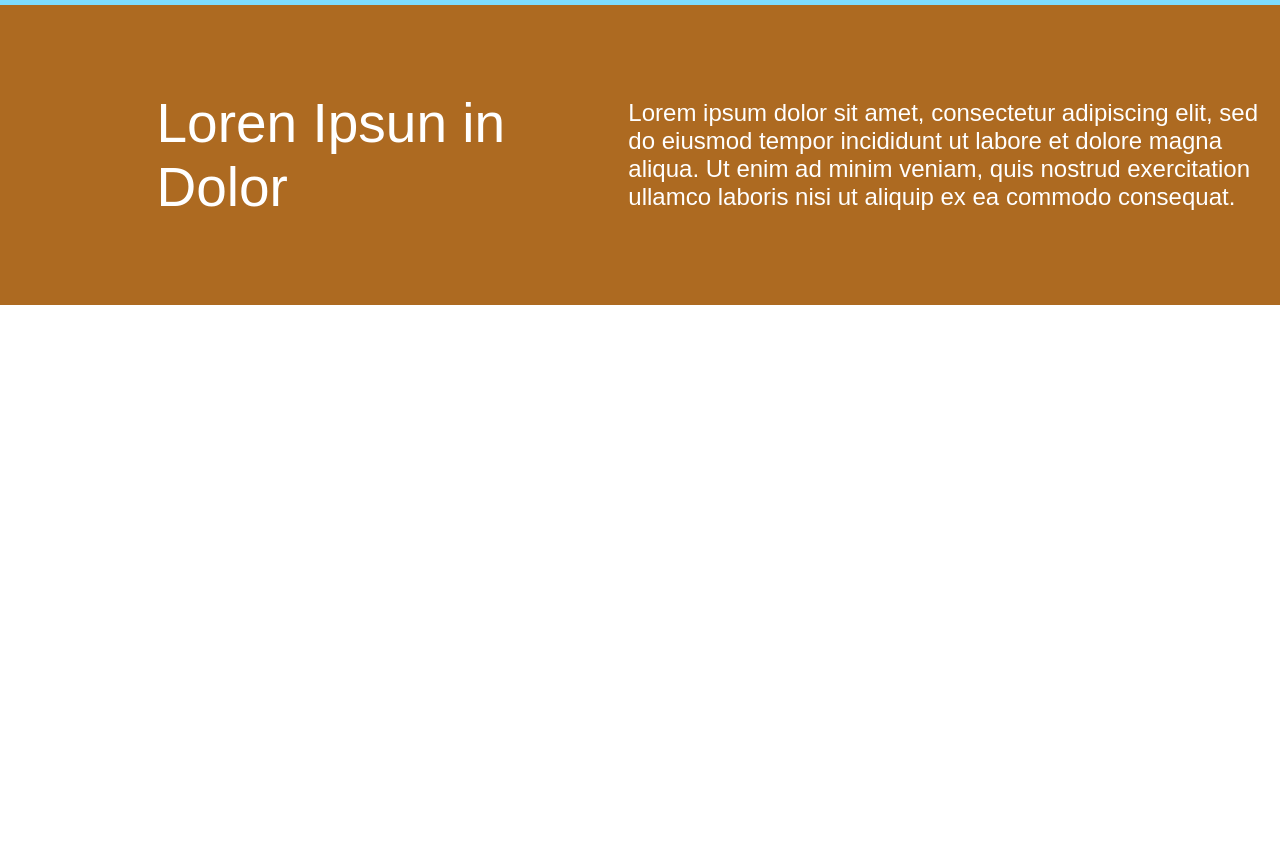
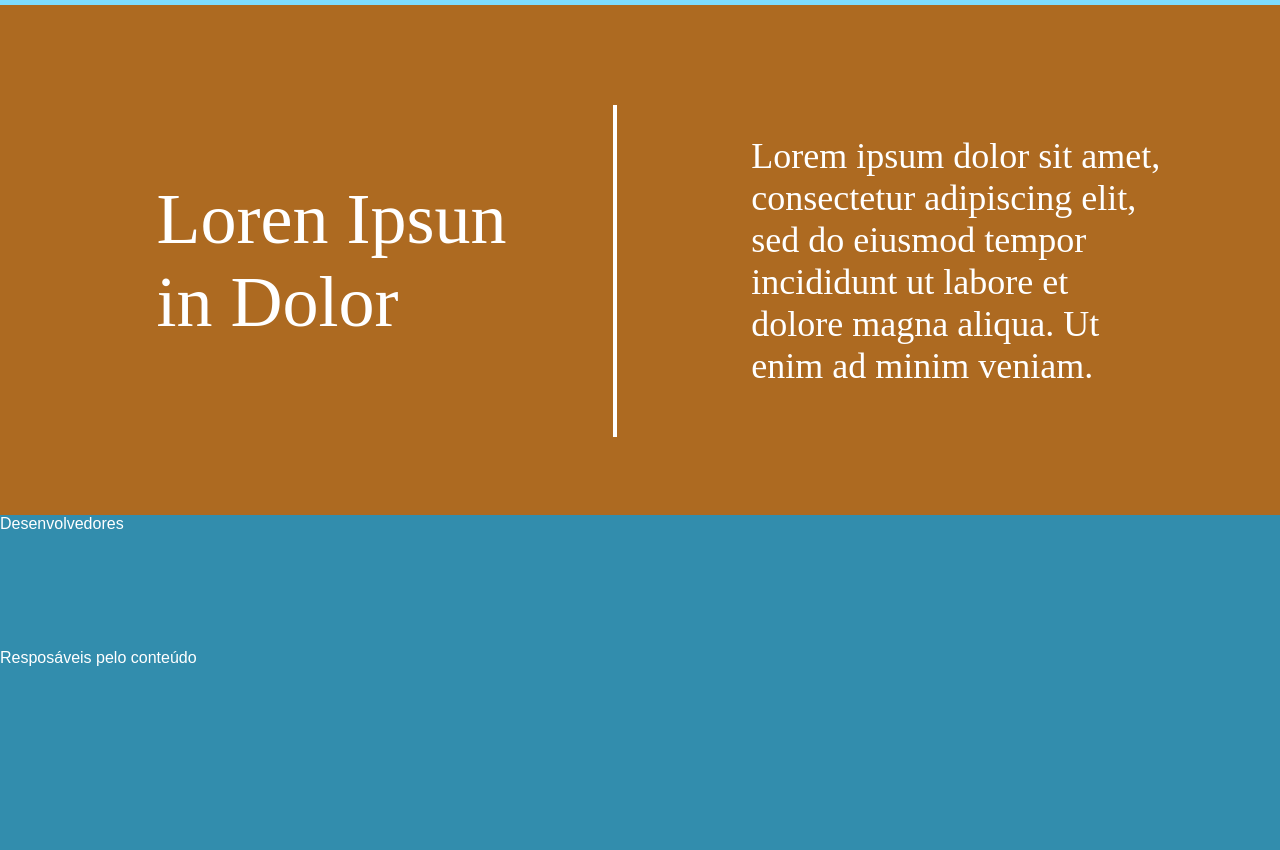
Before and after one commit to marcio24/LearnPod, a plain HTML site: page index.html in a window 1280 px wide. Shown: the part 1950-2800 px from the top of the page. Before the commit the page ends 2255 px from the top, so only its background shows below. Drawn offline with Linux system fonts and the light colour scheme; a web font is replaced by a local one.

Commit message:
Falta apenas o Footer no index1
Nessa versão está faltando apenas o footer ser concluido

```diff
--- a/index.html
+++ b/index.html
@@ -10,15 +10,11 @@
 <link rel="preconnect" href="https://fonts.gstatic.com" crossorigin>
 <link href="https://fonts.googleapis.com/css2?family=Rancho&display=swap" rel="stylesheet">
     <script src="index.js"></script>
-
-
     <title>LearnBlog</title>
-
-
 </head>
 <body>
     <div id="trava">
-    <header>
+     <header>
         <div class="tdheader">
             <div class="alinhahed">
                 <img src="Imagens/learn.png" class="miniatura">
@@ -65,7 +61,6 @@
                     <img src="Imagens/pngwing.com.png" class="nuvem">
                     <img src="Imagens/small-actions-big-impact-march.gif" class="gifv1"/>
             </div>
-
             <div class="main2">
                 <div class="cards">
                     <div class="banner"></div>
@@ -87,48 +82,30 @@
             </div>
             <div class="main3">
                 <div class="center">
+                        <div class="tLeft">Loren Ipsun in Dolor</div>
+                        <div class="barrinha"></div>
+                        <div class="tRight">Lorem ipsum dolor sit amet, consectetur adipiscing elit, sed do eiusmod tempor incididunt ut labore et dolore magna aliqua. Ut enim ad minim veniam.</div>
 
-                    <nav class="nav">
-
-                        <ul class="tLeft">
-                            <p>Loren Ipsun in Dolor</p>
-                        </ul>
-                        <ul class="tRight">
-                            <p>Lorem ipsum dolor sit amet, consectetur adipiscing elit, sed do eiusmod tempor incididunt ut labore et dolore magna aliqua. Ut enim ad minim veniam, quis nostrud exercitation ullamco laboris nisi ut aliquip ex ea commodo consequat.</p>
-                        </ul>
-                    </nav>
                 </div>
             </div>
-            <!--
-            <div class="main4">
-                <div class="lists">
-
-                    <ul class="mainList-Single1">
-                        <li><a href="#">Lorem ipsum dolor sit amet</a></li>
-                        <li><a href="#">Lorem ipsum dolor sit amet</a></li>
-                        <li><a href="#">Lorem ipsum dolor sit amet</a></li>
-                        <li><a href="#">Lorem ipsum dolor sit amet</a></li>
-                        <li><a href="#">Lorem ipsum dolor sit amet</a></li>
-                    </ul>
-                    <ul class="mainList-Single2">
-                        <li><a href="#">Lorem ipsum dolor sit amet</a></li>
-                        <li><a href="#">Lorem ipsum dolor sit amet</a></li>
-                        <li><a href="#">Lorem ipsum dolor sit amet</a></li>
-                        <li><a href="#">Lorem ipsum dolor sit amet</a></li>
-                        <li><a href="#">Lorem ipsum dolor sit amet</a></li>
-                    </ul>
-                    <ul class="mainList-Single3">
-                        <li><a href="#">Lorem ipsum dolor sit amet</a></li>
-                        <li><a href="#">Lorem ipsum dolor sit amet</a></li>
-                        <li><a href="#">Lorem ipsum dolor sit amet</a></li>
-                        <li><a href="#">Lorem ipsum dolor sit amet</a></li>
-                        <li><a href="#">Lorem ipsum dolor sit amet</a></li>
-                    </ul>
-                </div>
-
+        </main>
+        <footer>
+            <div class="alinhafoot">
+            <div class="Foot1">
+                <ul class="Desenvolvedores">
+                    <li class="title">Desenvolvedores</li>
+                    <li class="nome"></li>
+                    <li class="nome"></li>
+                </ul>
+                <ul class="conteudo">
+                    <li class="title">Resposáveis pelo conteúdo</li>
+                    <li class="nome"></li>
+                    <li class="nome"></li>
+                    <li class="nome"></li>
+                </ul>
             </div>
--->
-        </main>
+        </div>
+        </footer>
     </div>
     </body>
 
--- a/style.css
+++ b/style.css
@@ -9,7 +9,7 @@ a {
     text-decoration:none;
 }
 ::-webkit-scrollbar {
-    width: 10px;
+    width: 5-px;
 }
 ::-webkit-scrollbar-track {
     background: #282323;
@@ -141,6 +141,7 @@ main {
     background: #fff;
     display: flex;
     flex-wrap: wrap;
+    position: relative;
 
 }
 .main1{
@@ -318,51 +319,45 @@ main {
 .main3 {
     background: #ad6a21;
     width: 100%;
-    height: 300px;
+    height: 511px;
     position: relative;
 }
-.nav ul {
-    display:flex;
-    justify-content:center;
-    width: 48%;
-    margin-right:2%;
-    align-items:center;
-}
 .tLeft {
-    width:370px;
+    width:400px;
     position:absolute;
     top:50%;
     left: 25%;
     transform:translate(-50%, -50%);
     max-width:370px;
-}
-.tLeft p {
     color: #fff;
-    font-size: 55px;
+    font-size: 72px;
     font-weight: 400;
-}
-.tRight p {
-    color: #fff;
-    font-size: 24px;
+    font-family: Rancho;
 }
 .tRight {
     position:absolute;
     top:50%;
     left: 70%;
     transform:translate(-50%, -50%);
+    color: #fff;
+    font-size: 36px;
+    font-family: Rancho;
+}
+.barrinha{
+    width: 4px;
+    height: 332px;
+    background-color: #FFFFFF;
+    margin-top: 100px;
+    margin-left: 280px;
 }
 
-.main4 {
-    height: 40vh;
+footer {
+    width: 1366px;
+    height: 448px;
     background: #328dad;
-    color: #fff
+    color: #fff;
+    z-index: 4;
+    position: absolute;
+    transform: translatey(1725px);
+
 }
-
-.lists ul {
-    display: flex;
-    text-align: center;
-    flex-direction: row;
-    margin-top: 70px;
-    justify-content: space-around;
-    font-family: Arial, Helvetica, sans-serif;
-}
```
